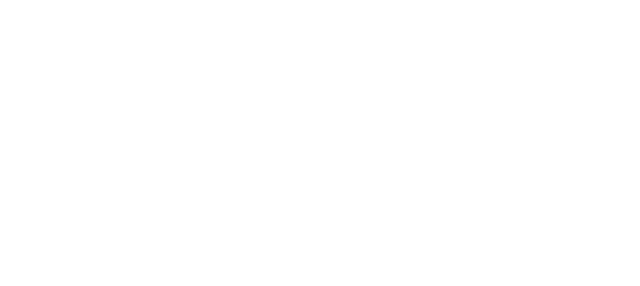
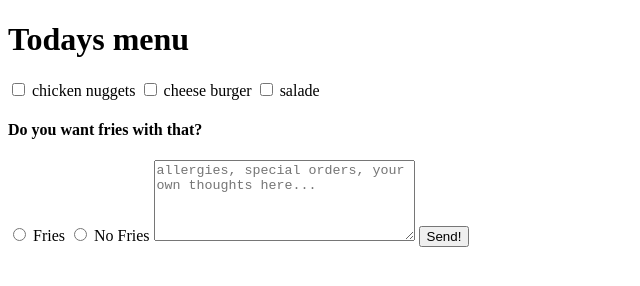
Before and after one commit to Regni/boiler-room4, a plain HTML site: page index.html in a window 1280 px wide. Shown: the whole page, without its empty margins (0-640 px from the left). Drawn offline with Linux system fonts and the light colour scheme.

Commit message:
added the food items

```diff
--- a/index.html
+++ b/index.html
@@ -7,8 +7,32 @@
   <link rel="stylesheet" href="style.css">
 </head>
 <body>
+  <div class="form-container">
+    <h1>Todays menu</h1>
+    <form>
 
 
+      <input type="checkbox" id="dish1" name="dish1"> <label for="dish1">chicken nuggets</label>
+
+<input type="checkbox" id="dish2" name="dish2"> <label for="dish2">cheese burger</label>
+
+<input type="checkbox" id="dish3" name="dish3"> <label for="dish3">salade</label>
+
+
+
+
+
+      <h4>Do you want fries with that?</h4>
+      <input type="radio" name="fries" id="yesFries"> <label for ="yesFries">Fries</label>
+      <input type="radio" name="fries" id="noFries"> <label for="noFries">No Fries</label>
+
+      <textarea name="comments" id="comments" cols="30" rows="5" placeholder="allergies, special orders, your own thoughts here..."></textarea>
+
+      <input type="submit" value="Send!">
+
+
+    </form>
+  </div>
   <script src="main.js"></script>
 </body>
 </html>
```
